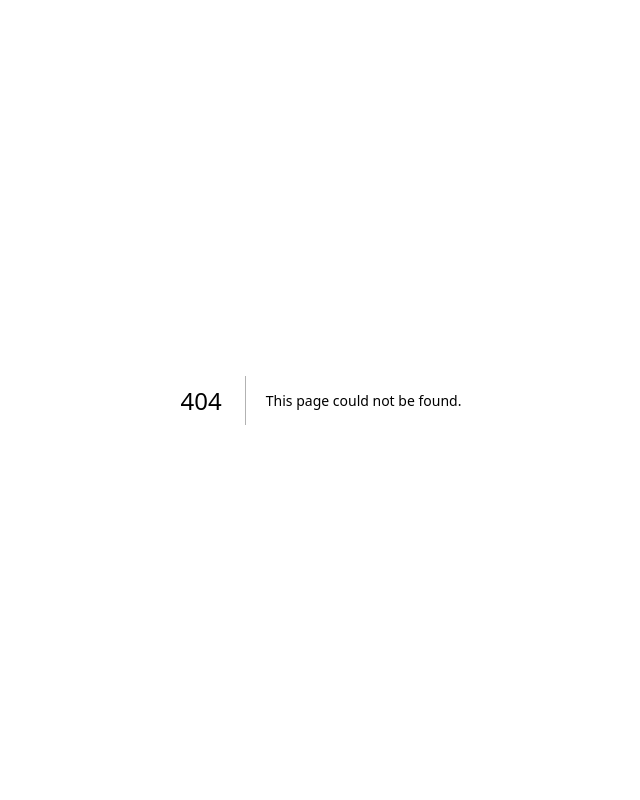
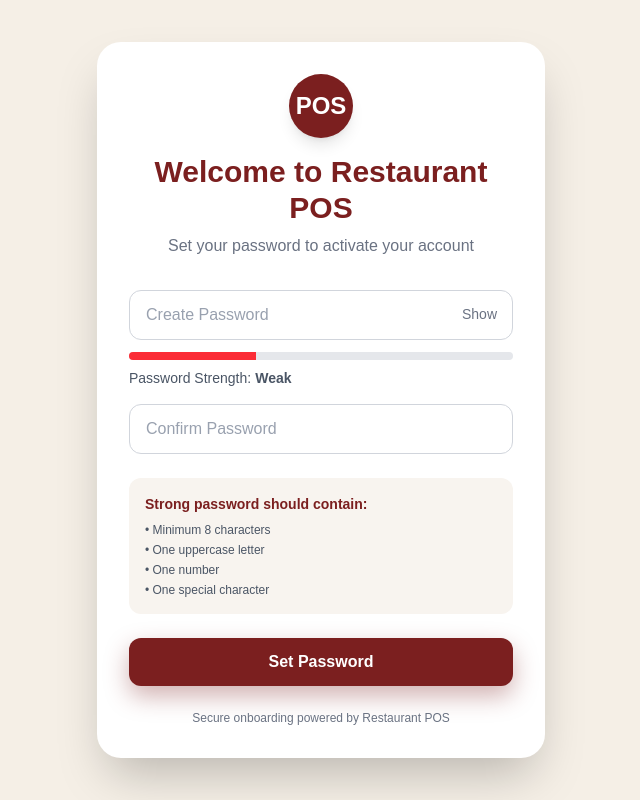
Before and after one commit to SanaSyed15/pos-superadmin, a Next.js app: page /set-password/1 in a window 1280 px wide. Before the commit this address had no page. Shown: the whole page, without its empty margins (319-959 px from the left). Built offline with nearby package versions, Linux system fonts and the light colour scheme.

Commit message:
Added set password page

```diff
--- /dev/null
+++ b/app/set-password/[token]/page.tsx
@@ -0,0 +1,480 @@
+"use client";
+
+import { useParams, useRouter } from "next/navigation";
+import { useState } from "react";
+import axios from "axios";
+
+export default function SetPasswordPage() {
+
+  const { token } = useParams();
+
+  const router = useRouter();
+
+  const [password, setPassword] =
+    useState("");
+
+  const [
+    confirmPassword,
+    setConfirmPassword,
+  ] = useState("");
+
+  const [showPassword,
+    setShowPassword
+  ] = useState(false);
+
+  const [loading,
+    setLoading
+  ] = useState(false);
+
+  // PASSWORD STRENGTH
+  const getPasswordStrength = () => {
+
+    let score = 0;
+
+    if (password.length >= 8) score++;
+
+    if (
+      /[A-Z]/.test(password)
+    ) score++;
+
+    if (
+      /[0-9]/.test(password)
+    ) score++;
+
+    if (
+      /[^A-Za-z0-9]/.test(password)
+    ) score++;
+
+    if (score <= 1)
+      return {
+        text: "Weak",
+        color: "bg-red-500",
+      };
+
+    if (score <= 3)
+      return {
+        text: "Medium",
+        color: "bg-yellow-500",
+      };
+
+    return {
+      text: "Strong",
+      color: "bg-green-500",
+    };
+  };
+
+  const strength =
+    getPasswordStrength();
+
+  const handleSetPassword =
+    async () => {
+
+    if (
+      !password ||
+      !confirmPassword
+    ) {
+      alert(
+        "Please fill all fields"
+      );
+
+      return;
+    }
+
+    if (password.length < 8) {
+
+      alert(
+        "Password must be at least 8 characters"
+      );
+
+      return;
+    }
+
+    if (
+      password !== confirmPassword
+    ) {
+
+      alert(
+        "Passwords do not match"
+      );
+
+      return;
+    }
+
+    try {
+
+      setLoading(true);
+
+      await axios.post(
+        "https://pos-backend-s380.onrender.com/api/auth/set-password",
+        {
+          token,
+          password,
+        }
+      );
+
+      alert(
+        "Password set successfully"
+      );
+
+      setTimeout(() => {
+
+        router.push("/login");
+
+      }, 1500);
+
+    } catch (err: any) {
+
+      alert(
+        err?.response?.data?.message
+        || "Invalid or expired link"
+      );
+
+    } finally {
+
+      setLoading(false);
+    }
+  };
+
+  return (
+
+    <div
+      className="
+        min-h-screen
+        flex
+        items-center
+        justify-center
+        bg-[#f5efe6]
+        px-4
+      "
+    >
+
+      <div
+        className="
+          w-full
+          max-w-md
+          bg-white
+          p-8
+          rounded-3xl
+          shadow-2xl
+        "
+      >
+
+        {/* LOGO */}
+        <div
+          className="
+            flex
+            justify-center
+            mb-4
+          "
+        >
+
+          <div
+            className="
+              h-16
+              w-16
+              rounded-full
+              bg-[#7B1F1F]
+              flex
+              items-center
+              justify-center
+              text-white
+              text-2xl
+              font-bold
+              shadow-lg
+            "
+          >
+            POS
+          </div>
+
+        </div>
+
+        {/* HEADING */}
+
+        <h1
+          className="
+            text-3xl
+            font-bold
+            text-center
+            text-[#7B1F1F]
+            mb-2
+          "
+        >
+          Welcome to
+          Restaurant POS
+        </h1>
+
+        <p
+          className="
+            text-center
+            text-gray-500
+            mb-8
+          "
+        >
+          Set your password to
+          activate your account
+        </p>
+
+        {/* PASSWORD */}
+
+        <div className="mb-4">
+
+          <div className="relative">
+
+            <input
+              type={
+                showPassword
+                  ? "text"
+                  : "password"
+              }
+
+              placeholder="Create Password"
+
+              value={password}
+
+              onChange={(e) =>
+                setPassword(
+                  e.target.value
+                )
+              }
+
+              className="
+                w-full
+                border
+                border-gray-300
+                rounded-xl
+                px-4
+                py-3
+                pr-16
+                text-gray-800
+                placeholder-gray-400
+                focus:outline-none
+                focus:ring-2
+                focus:ring-[#7B1F1F]
+              "
+            />
+
+            <span
+              onClick={() =>
+                setShowPassword(
+                  !showPassword
+                )
+              }
+
+              className="
+                absolute
+                right-4
+                top-3.5
+                cursor-pointer
+                text-sm
+                text-gray-500
+              "
+            >
+              {
+                showPassword
+                  ? "Hide"
+                  : "Show"
+              }
+            </span>
+
+          </div>
+
+          {/* STRENGTH BAR */}
+
+          <div className="mt-3">
+
+            <div
+              className="
+                h-2
+                rounded-full
+                bg-gray-200
+                overflow-hidden
+              "
+            >
+
+              <div
+                className={`
+                  h-full
+                  ${strength.color}
+                `}
+                style={{
+                  width:
+                    strength.text ===
+                    "Weak"
+                      ? "33%"
+                      : strength.text ===
+                        "Medium"
+                      ? "66%"
+                      : "100%",
+                }}
+              />
+
+            </div>
+
+            <p
+              className="
+                text-sm
+                mt-2
+                text-gray-600
+              "
+            >
+              Password Strength:
+              <span
+                className="
+                  font-semibold
+                  ml-1
+                "
+              >
+                {strength.text}
+              </span>
+            </p>
+
+          </div>
+
+        </div>
+
+        {/* CONFIRM PASSWORD */}
+
+        <div className="mb-6">
+
+          <input
+            type={
+              showPassword
+                ? "text"
+                : "password"
+            }
+
+            placeholder="Confirm Password"
+
+            value={confirmPassword}
+
+            onChange={(e) =>
+              setConfirmPassword(
+                e.target.value
+              )
+            }
+
+            className="
+              w-full
+              border
+              border-gray-300
+              rounded-xl
+              px-4
+              py-3
+              text-gray-800
+              placeholder-gray-400
+              focus:outline-none
+              focus:ring-2
+              focus:ring-[#7B1F1F]
+            "
+          />
+
+        </div>
+
+        {/* PASSWORD RULES */}
+
+        <div
+          className="
+            bg-[#f8f4ef]
+            p-4
+            rounded-xl
+            mb-6
+          "
+        >
+
+          <p
+            className="
+              text-sm
+              font-semibold
+              text-[#7B1F1F]
+              mb-2
+            "
+          >
+            Strong password should contain:
+          </p>
+
+          <ul
+            className="
+              text-xs
+              text-gray-600
+              space-y-1
+            "
+          >
+            <li>
+              • Minimum 8 characters
+            </li>
+
+            <li>
+              • One uppercase letter
+            </li>
+
+            <li>
+              • One number
+            </li>
+
+            <li>
+              • One special character
+            </li>
+
+          </ul>
+
+        </div>
+
+        {/* BUTTON */}
+
+        <button
+          onClick={handleSetPassword}
+
+          disabled={loading}
+
+          className={`
+            w-full
+            py-3
+            rounded-xl
+            text-white
+            font-semibold
+            transition-all
+            duration-300
+
+            ${
+              loading
+                ? "opacity-70 cursor-not-allowed"
+                : "hover:scale-[1.02]"
+            }
+          `}
+
+          style={{
+            backgroundColor:
+              "#7B1F1F",
+
+            boxShadow:
+              "0 10px 25px rgba(123,31,31,0.35)",
+          }}
+        >
+
+          {
+            loading
+              ? "Setting Password..."
+              : "Set Password"
+          }
+
+        </button>
+
+        {/* FOOTER */}
+
+        <p
+          className="
+            text-xs
+            text-center
+            mt-6
+            text-gray-500
+          "
+        >
+          Secure onboarding powered by
+          Restaurant POS
+        </p>
+
+      </div>
+
+    </div>
+  );
+}
```
